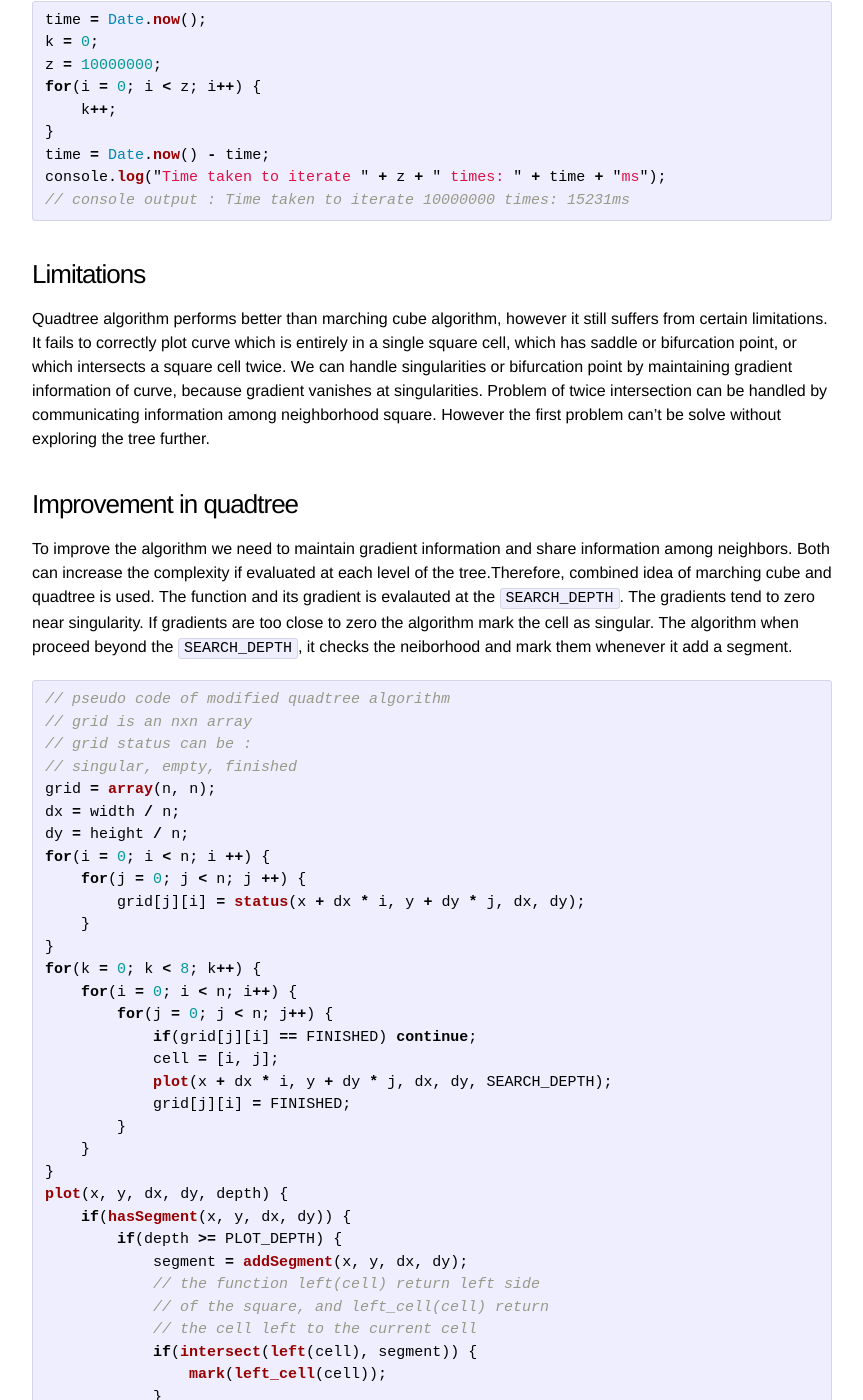
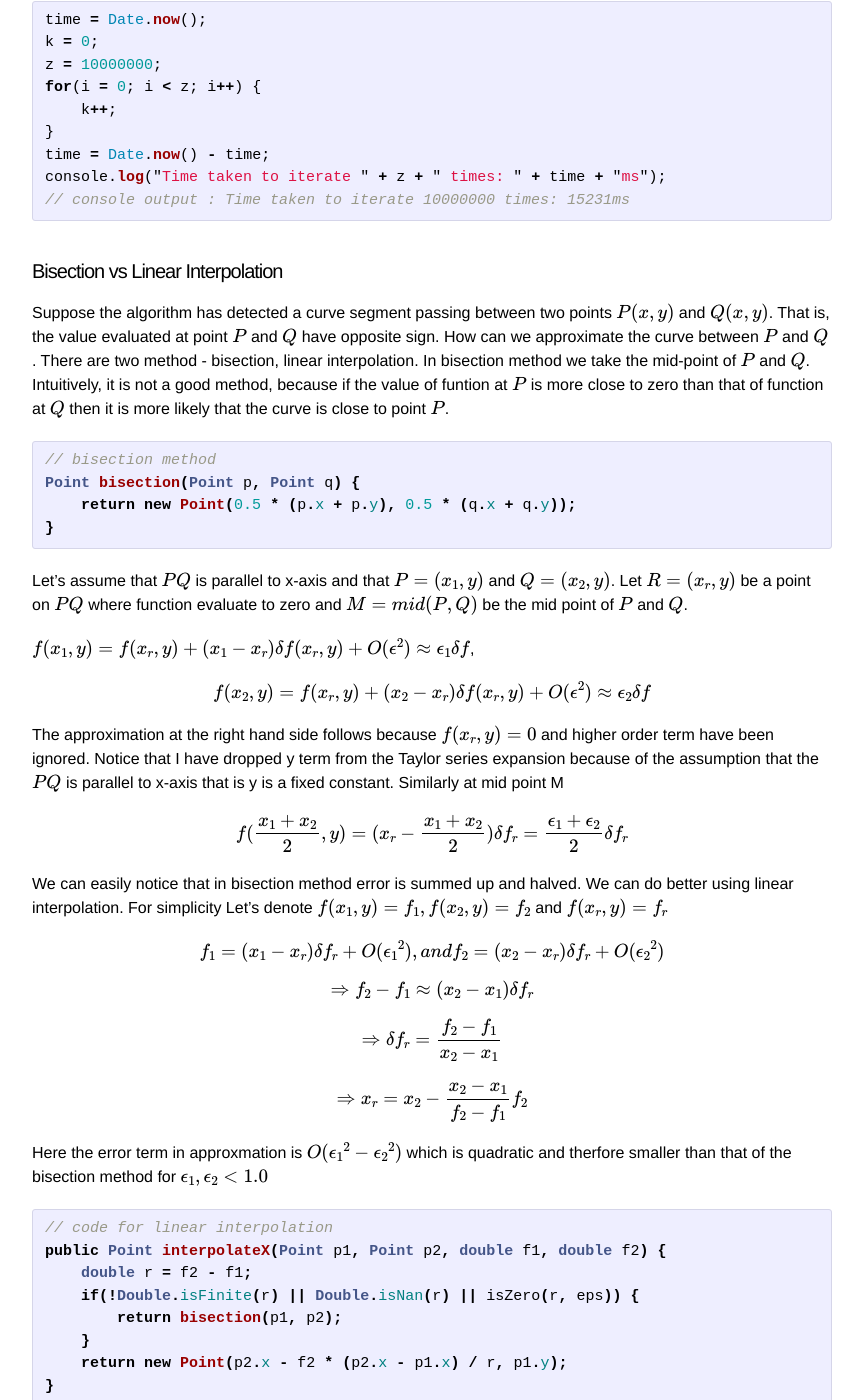
Before and after one commit to shamshad-npti/shamshad-npti.github.io, a Jekyll site: the page built from _posts/2015-10-08-Implicit-curve.markdown, in a window 1280 px wide and 1400 px high, scrolled down 2925 px. Shown: the whole window, without its empty margins (208-1071 px from the left). Built offline with Jekyll 4.4.1, drawn with Linux system fonts in a browser that asks for light colours; formulas are drawn with MathJax 3; comment, search, counter and statistics services are not loaded.

Commit message:
Explanation of bisection and interpolation

```diff
--- a/_posts/2015-10-08-Implicit-curve.markdown
+++ b/_posts/2015-10-08-Implicit-curve.markdown
@@ -120,6 +120,49 @@ console.log("Time taken to iterate " + z + " times: " + time + "ms");
 // console output : Time taken to iterate 10000000 times: 15231ms
 {% endhighlight %}
 
+#### Bisection vs Linear Interpolation
+Suppose the algorithm has detected a curve segment passing between two points $$ P(x, y) $$ and $$ Q(x, y) $$. That is, the value evaluated at point $$ P $$ and $$ Q $$ have opposite sign. How can we approximate the curve between $$ P $$ and $$ Q $$. There are two method - bisection, linear interpolation. In bisection method we take the mid-point of $$ P $$ and $$ Q $$. Intuitively, it is not a good method, because if the value of funtion at $$ P $$ is more close to zero than that of function at $$ Q $$ then it is more likely that the curve is close to point $$ P $$.
+
+{% highlight java %}
+// bisection method
+Point bisection(Point p, Point q) {
+    return new Point(0.5 * (p.x + p.y), 0.5 * (q.x + q.y));
+}
+{% endhighlight %}
+
+Let's assume that $$ PQ $$ is parallel to x-axis and that $$ P = (x_1, y) $$ and $$ Q = (x_2, y) $$. Let $$ R = (x_r, y) $$ be a point on $$ PQ $$ where function evaluate to zero and $$ M = mid(P, Q) $$ be the mid point of $$ P $$ and $$ Q $$.
+
+$$ f(x_1, y) = f(x_r, y) + (x_1 - x_r) \delta f(x_r, y) + O(\epsilon^2) \approx \epsilon_1\delta f$$,
+
+$$ f(x_2, y) = f(x_r, y) + (x_2 - x_r) \delta f(x_r, y) + O(\epsilon^2) \approx \epsilon_2\delta f$$
+
+The approximation at the right hand side follows because $$ f(x_r, y) = 0 $$ and higher order term have been ignored. Notice that I have dropped y term from the Taylor series expansion because of the assumption that the $$ PQ $$ is parallel to x-axis that is y is a fixed constant. Similarly at mid point M
+
+$$ f(\frac {x_1+x_2} {2}, y) = (x_r - \frac {x_1+x_2} {2}) \delta f_r = \frac {\epsilon_1+\epsilon_2} {2} \delta f_r $$
+
+We can easily notice that in bisection method error is summed up and halved. We can do better using linear interpolation. For simplicity Let's denote $$ f(x_1, y) = f_1, f(x_2, y) = f_2 $$ and $$ f(x_r, y) = f_r $$
+
+$$ f_1 = (x_1 - x_r) \delta f_r + O({\epsilon_1}^2), and f_2 = (x_2 - x_r) \delta f_r + O({\epsilon_2}^2) $$
+
+$$ \Rightarrow f_2 - f_1 \approx (x_2 - x_1) \delta f_r $$
+
+$$ \Rightarrow \delta f_r = \frac {f_2 - f_1} {x_2 - x_1} $$
+
+$$ \Rightarrow x_r = x_2 - \frac{x_2 - x_1} {f_2 - f_1}f_2 $$
+
+Here the error term in approxmation is $$ O({\epsilon_1}^2 - {\epsilon_2}^2) $$ which is quadratic and therfore smaller than that of the bisection method for $$ \epsilon_1, \epsilon_2 < 1.0 $$
+
+{% highlight java %}
+// code for linear interpolation
+public Point interpolateX(Point p1, Point p2, double f1, double f2) {
+    double r = f2 - f1;
+    if(!Double.isFinite(r) || Double.isNan(r) || isZero(r, eps)) {
+        return bisection(p1, p2);
+    }
+    return new Point(p2.x - f2 * (p2.x - p1.x) / r, p1.y);
+}
+{% endhighlight %}
+
 ### Limitations
 Quadtree algorithm performs better than marching cube algorithm, however it still suffers from certain limitations. It fails to correctly plot curve which is entirely in a single square cell, which has saddle or bifurcation point, or which intersects a square cell twice. We can handle singularities or bifurcation point by maintaining gradient information of curve, because gradient vanishes at singularities. Problem of twice intersection can be handled by communicating information among neighborhood square.
 However the first problem can't be solve without exploring the tree further.
```
Also changed, not shown: 2 other files.
